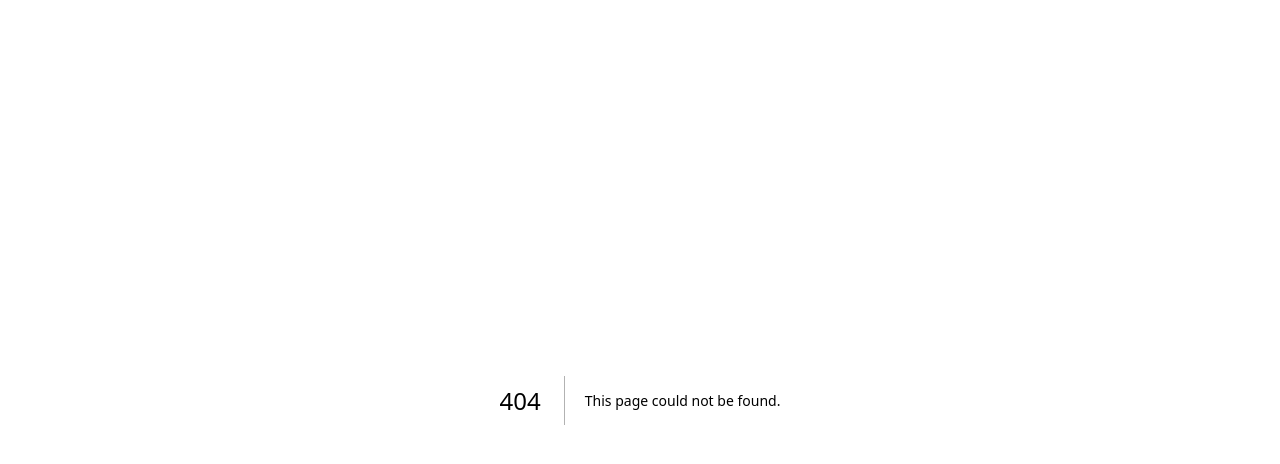
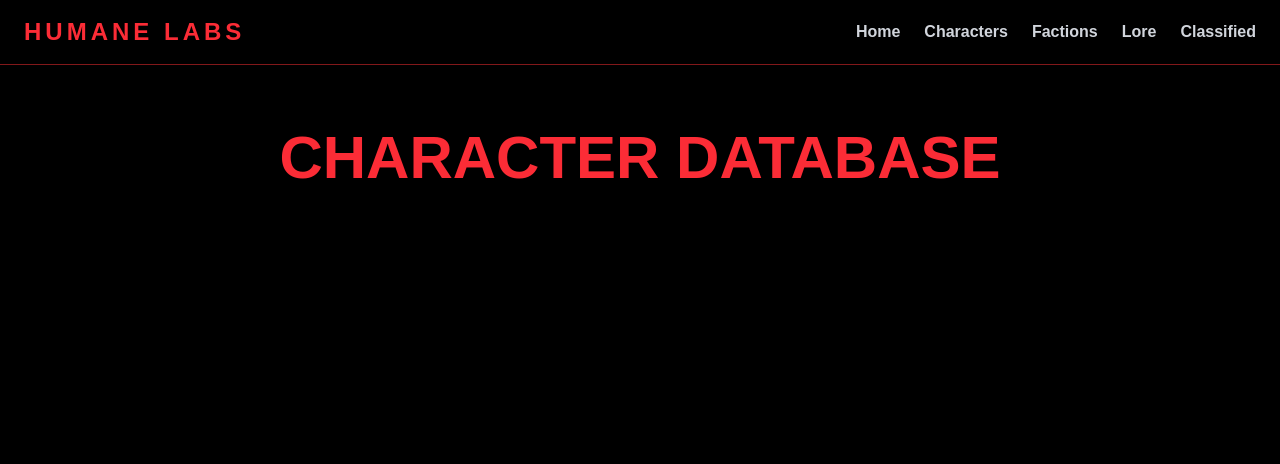
Before and after one commit to harshithtreddy23/gurram-jashua, a Next.js app: page /characters in a window 1280 px wide. Before the commit this address had no page. Shown: the top 464 px of the page. Built offline with nearby package versions, Linux system fonts and the light colour scheme.

Commit message:
updated website

```diff
--- /dev/null
+++ b/app/characters/page.tsx
@@ -0,0 +1,15 @@
+import Navbar from "../components/Navbar";
+
+export default function CharactersPage() {
+  return (
+    <main className="min-h-screen bg-black text-white px-6 py-32">
+
+      <Navbar />
+
+      <h1 className="text-6xl font-black text-red-500 text-center">
+        CHARACTER DATABASE
+      </h1>
+
+    </main>
+  );
+}
--- /dev/null
+++ b/app/components/Navbar.tsx
@@ -0,0 +1,41 @@
+import Link from "next/link";
+
+export default function Navbar() {
+  return (
+    <nav className="fixed top-0 left-0 w-full z-50 bg-black/70 backdrop-blur-md border-b border-red-900">
+
+      <div className="max-w-7xl mx-auto flex items-center justify-between px-6 py-4">
+
+        <h1 className="text-2xl font-black text-red-500 tracking-[4px]">
+          HUMANE LABS
+        </h1>
+
+        <div className="flex gap-6 text-gray-300 font-semibold">
+
+          <Link href="/" className="hover:text-red-500">
+            Home
+          </Link>
+
+          <Link href="/characters" className="hover:text-red-500">
+            Characters
+          </Link>
+
+          <Link href="/factions" className="hover:text-red-500">
+            Factions
+          </Link>
+
+          <Link href="/lore" className="hover:text-red-500">
+            Lore
+          </Link>
+
+          <Link href="/classified" className="hover:text-red-500">
+            Classified
+          </Link>
+
+        </div>
+
+      </div>
+
+    </nav>
+  );
+}
```
Also changed, not shown: app/classified/page.tsx (added), app/factions/page.tsx (added), app/lore/page.tsx (added).
